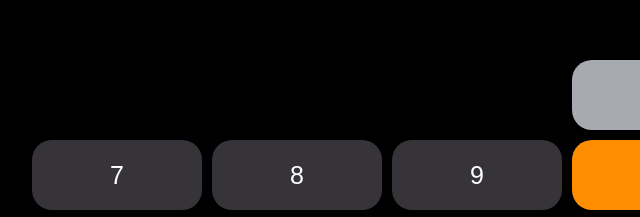
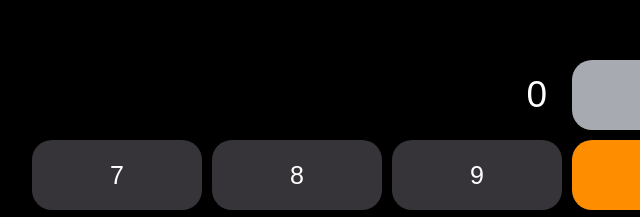
Before and after one commit to iamhayoung/calculator-js, a plain HTML site: page index.html in a window 1280 px wide. Shown: the part 145-362 px from the top of the page, 253-893 px from the left. Drawn offline with Linux system fonts and the light colour scheme.

Commit message:
Edit 結果画面の初期値を0にセット

```diff
--- a/index.html
+++ b/index.html
@@ -10,7 +10,7 @@
 <body>
   <div class="container">
     <div class="calculator">
-      <input id="js-display" type="text">
+      <input id="js-display" type="text" value="0">
       <button data-type="c">C</button>
       <button>7</button>
       <button>8</button>
```
